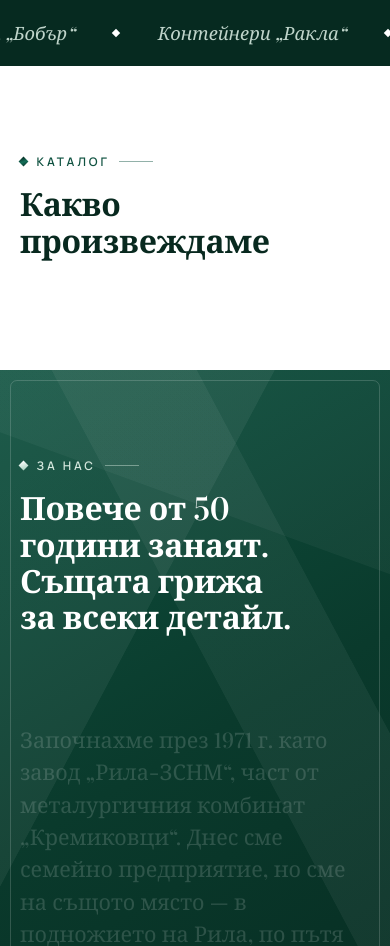
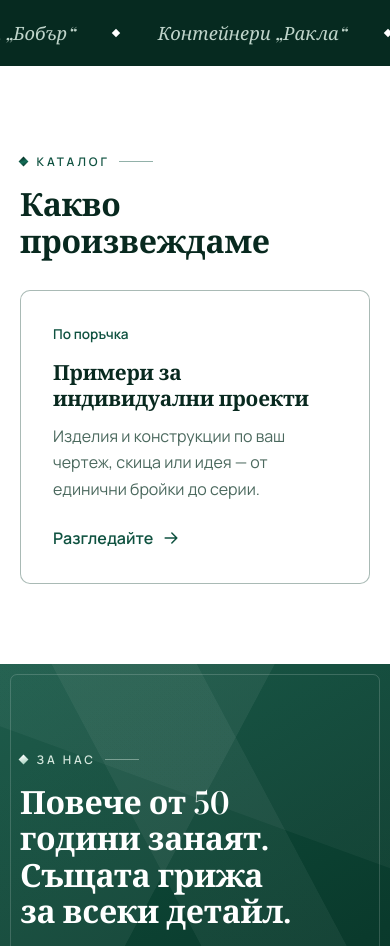
Before and after one commit to IvanMihaYlovv/rilacnm, a Django app: page / in a window 390 px wide. Shown: the part 1110-2056 px from the top of the page. Run offline with Django 5.2, Linux system fonts and the light colour scheme; data that the repository does not hold is empty; parts of the project's set-up code (start-up, migrations or seed data) failed here and were passed over; some libraries are stand-ins or nearby versions; some web fonts are replaced.

Commit message:
Add a custom projects tile to the home page catalog
"Примери за индивидуални проекти" is the 4th tile under "Какво
произвеждаме". It links to the custom projects filter once there are
some, and to the "Изработка по поръчка" section until then. The tiles
now fit four in a row on desktop and two on tablets.

Co-Authored-By: Claude Opus 5.5 <noreply@anthropic.com>

```diff
--- a/core/views.py
+++ b/core/views.py
@@ -8,6 +8,7 @@ from django.views.generic import RedirectView, TemplateView
 
 from catalog.models import Category, Product
 from news.models import News
+from projects.models import Project
 
 from .content import (ABOUT_TEXT, CAPACITY, COMPANY, FAQ, HISTORY, LEGACY_PAGES, LEGACY_PRODUCTS,
                       MISSION, PRODUCT_CERTIFICATES, QUALITY_POLICY, SERVICES, SERVICES_BY_SLUG, STATS)
@@ -43,6 +44,7 @@ class HomeView(SitePageView):
             slider_categories=[c for c in categories if c.pk in category_ids],
             products=products,
             news=list(News.objects.published()[:3]),
+            custom_project_count=Project.objects.custom_examples().count(),
             services=SERVICES,
             stats=STATS,
         )
--- a/static/css/main.css
+++ b/static/css/main.css
@@ -675,6 +675,8 @@ a.chip { display: inline-flex; align-items: center; gap: .5rem; }
 /* ---------- Tiles ---------- */
 .tiles { display: grid; grid-template-columns: repeat(3, 1fr); gap: 1.25rem; }
 .tiles--two { grid-template-columns: repeat(2, 1fr); }
+.tiles--catalog { grid-template-columns: repeat(auto-fit, minmax(240px, 1fr)); }
+.tile.tile--custom { border-color: rgb(var(--tint) / .35); }
 .tiles > li { display: flex; }
 .tile {
   position: relative; overflow: hidden;
@@ -691,6 +693,7 @@ a.tile:hover::before { transform: scaleX(1); }
 .tile__text { color: var(--muted); margin-bottom: .6rem; }
 .tile .card__cta { color: var(--accent-2); }
 @media (max-width: 900px) { .tiles, .tiles--two { grid-template-columns: 1fr; } }
+@media (min-width: 561px) and (max-width: 900px) { .tiles--catalog { grid-template-columns: repeat(2, 1fr); } }
 
 .link-grid { display: grid; grid-template-columns: repeat(auto-fill, minmax(260px, 1fr)); gap: .8rem; margin-top: 2rem; }
 .link-grid a { display: grid; gap: .2rem; height: 100%; padding: 1.1rem 1.3rem; background: var(--surface); border: 1px solid var(--line); border-radius: 14px; transition: border-color .3s; }
--- a/templates/core/home.html
+++ b/templates/core/home.html
@@ -69,7 +69,7 @@
       <p class="eyebrow" data-reveal>Каталог</p>
       <h2 class="section__title" id="categories-title" data-reveal>Какво произвеждаме</h2>
     </header>
-    <ul class="tiles">
+    <ul class="tiles tiles--catalog">
       {% for category in category_cards %}
         <li data-reveal>
           <a class="tile" href="{{ category.get_absolute_url }}">
@@ -80,6 +80,15 @@
           </a>
         </li>
       {% endfor %}
+      {# Made to order: the examples when there are some, otherwise how a custom order works. #}
+      <li data-reveal>
+        <a class="tile tile--custom" href="{% if custom_project_count %}{% url 'projects:realized' %}?vid=po-porachka{% else %}{% url 'projects:realized' %}#po-porachka{% endif %}">
+          <span class="tile__count">{% if custom_project_count %}{{ custom_project_count }} {% if custom_project_count == 1 %}проект{% else %}проекта{% endif %}{% else %}По поръчка{% endif %}</span>
+          <h3 class="tile__title">Примери за индивидуални проекти</h3>
+          <p class="tile__text">Изделия и конструкции по ваш чертеж, скица или идея — от единични бройки до серии.</p>
+          <span class="card__cta">Разгледайте <svg viewBox="0 0 24 24" aria-hidden="true"><path d="M5 12h14M13 6l6 6-6 6"/></svg></span>
+        </a>
+      </li>
     </ul>
   </div>
 </section>
```
Also changed, not shown: core/tests.py (+18 -2 lines).
